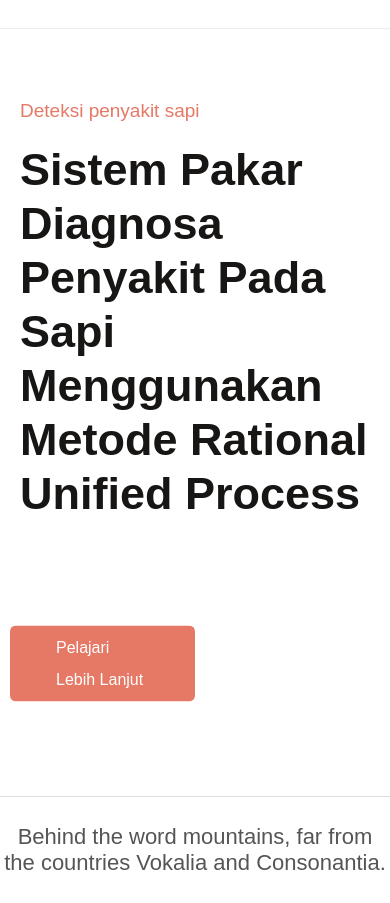
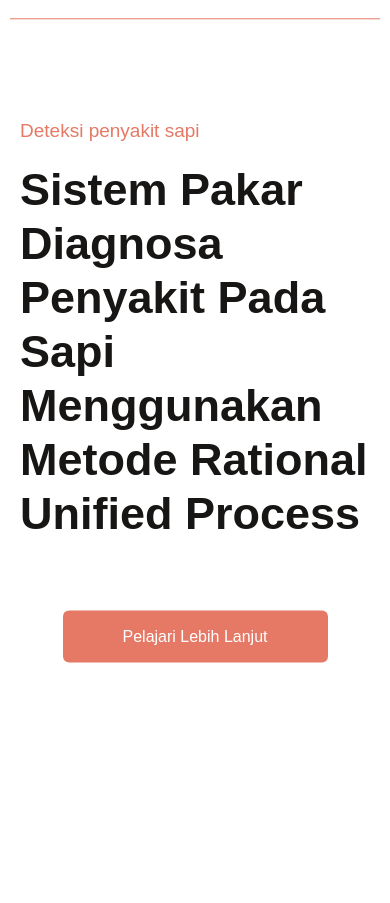
Before and after one commit to diidhul/pnykitsapidimas, a Flask app: page / in a window 390 px wide. Shown: the part 446-1349 px from the top of the page. After the commit the page ends 1109 px from the top, so only its background shows below. Run offline with Flask 3, Linux system fonts and the light colour scheme; parts of the project's set-up code (start-up, migrations or seed data) failed here and were passed over.

Commit message:
commit perbaikan login page

```diff
--- a/Web App/templates/login.html
+++ b/Web App/templates/login.html
@@ -1,6 +1,6 @@
 <!DOCTYPE html>
+<html>
 
-<html>
 <head>
   <title></title>
   <meta content="summary_large_image" name="twitter:card" />
@@ -10,42 +10,294 @@
   <meta content="" name="description" />
   <meta charset="utf-8" />
   <meta content="width=device-width" name="viewport" />
-    <link rel="stylesheet" href="assets\styles.css" />
+  <style>
+    .-row,
+    .-row-content {
+      position: relative;
+    }
+
+    .-button .content {
+      text-align: center;
+    }
+
+    .-row-1,
+    .-row-2,
+    .-row-4,
+    .-row-4 .-row-content {
+      background-color: #fff;
+      background-repeat: no-repeat;
+    }
+
+    body {
+      background-color: #f8f2f0;
+      color: #000;
+      font-family: Arial, Helvetica Neue, Helvetica, sans-serif;
+    }
+
+    a {
+      color: #0068a5;
+    }
+
+    * {
+      box-sizing: border-box;
+    }
+
+    body,
+    h1,
+    p {
+      margin: 0;
+    }
+
+    .-row-content {
+      max-width: 1440px;
+      margin: 0 auto;
+      display: flex;
+    }
+
+    .-row-content.reverse,
+    .-row-content.reverse .-col {
+      -moz-transform: scale(1, -1);
+      -webkit-transform: scale(1, -1);
+      -o-transform: scale(1, -1);
+      -ms-transform: scale(1, -1);
+      transform: scale(1, -1);
+    }
+
+    .-row-content .-col-w3 {
+      flex-basis: 25%;
+    }
+
+    .-row-content .-col-w4 {
+      flex-basis: 33%;
+    }
+
+    .-row-content .-col-w5 {
+      flex-basis: 42%;
+    }
+
+    .-row-content .-col-w8 {
+      flex-basis: 67%;
+    }
+
+    .-row-content .-col-w12 {
+      flex-basis: 100%;
+    }
+
+    .-button a,
+    .-icon .-icon-label-right a {
+      text-decoration: none;
+    }
+
+    .-divider,
+    .-image {
+      overflow: auto;
+    }
+
+    .-divider .center,
+    .-image .-center {
+      margin: 0 auto;
+    }
+
+    .-row-2 .-col-3 .-block-2 {
+      width: 100%;
+    }
+
+    .-icon {
+      display: inline-block;
+      vertical-align: middle;
+    }
+
+    .-icon .-content {
+      display: flex;
+      align-items: center;
+    }
+
+    .-image img {
+      display: block;
+      width: 100%;
+    }
+
+    .-text {
+      overflow-wrap: anywhere;
+    }
+
+    @media (max-width: 768px) {
+      .-row-content:not(.no_stack) {
+        display: block;
+      }
+    }
+
+    .-row-1 .-row-content,
+    .-row-3 .-row-content {
+      background-repeat: no-repeat;
+      color: #000;
+    }
+
+    .-row-1 .-col-1,
+    .-row-1 .-col-2 {
+      padding-bottom: 5px;
+      padding-top: 5px;
+      display: flex;
+      flex-direction: column;
+      justify-content: center;
+    }
+
+    .-row-1 .-col-1 .-block-1 {
+      color: #000;
+      font-family: inherit;
+      font-size: 14px;
+      text-align: left;
+    }
+
+    .-row-1 .-col-2 .-block-1 {
+      padding: 10px;
+      text-align: right;
+    }
+
+    .-row-2 {
+      background-size: auto;
+    }
+
+    .-row-2 .-row-content {
+      background-repeat: no-repeat;
+      background-size: auto;
+      color: #000;
+    }
+
+    .-row-2 .-col-1,
+    .-row-2 .-col-2,
+    .-row-2 .-col-3,
+    .-row-3 .-col-1,
+    .-row-4 .-col-1 {
+      padding-bottom: 5px;
+      padding-top: 5px;
+    }
+
+    .-row-2 .-col-1 .-block-2 {
+      padding-bottom: 15px;
+      padding-left: 20px;
+      padding-right: 10px;
+      text-align: center;
+      width: 100%;
+    }
+
+    .-row-2 .-col-1 .-block-3 {
+      padding: 5px 5px 15px 20px;
+      text-align: center;
+      width: 100%;
+    }
+
+    .-row-2 .-col-1 .-block-5 {
+      padding: 10px;
+      text-align: center;
+    }
+
+    .-row-2 .-col-2 .-block-1,
+    .-row-2 .-col-2 .-block-2 {
+      padding: 10px;
+    }
+
+    .-row-3 {
+      background-image: url("https://app-rsrc.get.io/public/resources/defaultrows/background1.png");
+      background-position: top center;
+      background-repeat: repeat;
+    }
+
+    .-row-3 .-col-1 .-block-1 {
+      padding: 20px;
+    }
+
+    .-row-4 .-row-content {
+      color: #000;
+    }
+
+    .-row-4 .-col-1 .-block-1 {
+      color: #1e0e4b;
+      font-family: Inter, sans-serif;
+      font-size: 15px;
+      padding-bottom: 5px;
+      padding-top: 5px;
+      text-align: center;
+    }
+
+    .-row-1 .-col-1 .-block-1 .-icon-image {
+      padding: 5px 5px 5px 20px;
+    }
+
+    .-row-1 .-col-1 .-block-1 .-icon:not(.-icon-first) .-content,
+    .-row-4 .-col-1 .-block-1 .-icon:not(.-icon-first) .-content {
+      margin-left: 0;
+    }
+
+    .-row-1 .-col-1 .-block-1 .-icon::not(.-icon-last) .-content {
+      margin-right: 0;
+    }
+
+    .-row-4 .-col-1 .-block-1 .-icon-image {
+      padding: 5px 6px 5px 5px;
+    }
+
+    .-row-4 .-col-1 .-block-1 .-icon::not(.-icon-last) .-content {
+      margin-right: 0;
+    }
+  </style>
 </head>
 
 <body>
-    <div class="bee-page-container">
-        <div class="bee-row bee-row-1">
-			<div class="bee-row-content no_stack">
-				<div class="bee-col bee-col-1 bee-col-w4">
-					<div class="bee-block bee-block-1 bee-icons">
-						<div class="bee-icon bee-icon-last">
-							<div class="bee-content">
-								<div class="bee-icon-image"><img height="64px" src="assets\logo.png" width="auto"></div>
+  <div class="-page-container">
+    <div class="-row -row-1">
+      <div class="-row-content no_stack">
+        <div class="-col -col-1 -col-w4">
+          <div class="-block -block-1 -icons">
+            <div class="-icon -icon-last">
+              <div class="-content">
+                <div class="-icon-image">
+                  <img height="64px" src="pnykitsapidimas/Web App/templates/assets/logo.png" width="auto" />
                 </div>
               </div>
             </div>
           </div>
-				<div class="bee-col bee-col-2 bee-col-w8">
-					<div class="bee-block bee-block-1 bee-menu">
-						<nav class="bee-menu"><input class="bee-hamburger-trigger" id="bee-hamburger-memu-r0c1m0" type="checkbox"><label class="bee-hamburger-controls" for="bee-hamburger-memu-r0c1m0"><span class="bee-hamburger-open"></span><span class="bee-hamburger-close"></span></label>
-							<ul class="bee-horizontal with-bee-hamburger">
-								<li><a href="/main" class="tmbl-login" target="_self" title="" onclick="window.location.href='/main';">Login</a></li>
-							</ul>
-						</nav>
+        </div>
+        <div class="-col -col-2 -col-w8">
+          <div class="-block -block-1 -button">
+            <div class="-button-content" style="
+                  font-size: 18px;
+                  background-color: #e57965;
+                  border-bottom: 0px solid transparent;
+                  border-left: 0px solid transparent;
+                  border-radius: 6px;
+                  border-right: 0px solid transparent;
+                  border-top: 0px solid transparent;
+                  color: #ffffff;
+                  direction: ltr;
+                  font-family: inherit;
+                  font-weight: 400;
+                  max-width: 100%;
+                  padding-bottom: 5px;
+                  padding-left: 20px;
+                  padding-right: 20px;
+                  padding-top: 5px;
+                  width: auto;
+                  display: inline-block;
+                ">
+              <span style="
+                    word-break: break-word;
+                    font-size: 18px;
+                    line-height: 200%;
+                  ">Login</span>
             </div>
           </div>
         </div>
       </div>
-      <div class="bee-row bee-row-2">
-        <div class="bee-row-content reverse">
-          <div class="bee-col bee-col-1 bee-col-w5">
-            <div class="bee-block bee-block-1 bee-spacer">
+    </div>
+    <div class="-row -row-2">
+      <div class="-row-content reverse">
+        <div class="-col -col-1 -col-w5">
+          <div class="-block -block-1 -spacer">
             <div class="spacer" style="height: 60px"></div>
           </div>
-            <div class="bee-block bee-block-2 bee-heading">
-              <h1
-                style="
+          <div class="-block -block-2 -heading">
+            <h1 style="
                   color: #e57965;
                   direction: ltr;
                   font-family: Arial, Helvetica Neue, Helvetica, sans-serif;
@@ -56,14 +308,12 @@
                   text-align: left;
                   margin-top: 0;
                   margin-bottom: 0;
-                "
-              >
+                ">
               <span class="tinyMce-placeholder">Deteksi penyakit sapi </span>
             </h1>
           </div>
-            <div class="bee-block bee-block-3 bee-heading">
-              <h1
-                style="
+          <div class="-block -block-3 -heading">
+            <h1 style="
                   color: #171614;
                   direction: ltr;
                   font-family: Arial, Helvetica Neue, Helvetica, sans-serif;
@@ -74,79 +324,69 @@
                   text-align: left;
                   margin-top: 0;
                   margin-bottom: 0;
-                "
-              >
-                <span class="tinyMce-placeholder"
-                  >Sistem Pakar Diagnosa Penyakit Pada Sapi Menggunakan Metode
-                  Rational Unified Process</span
-                >
+                ">
+              <span class="tinyMce-placeholder">Sistem Pakar Diagnosa Penyakit Pada Sapi Menggunakan Metode
+                Rational Unified Process</span>
             </h1>
           </div>
-            <div class="bee-block bee-block-4 bee-spacer">
+          <div class="-block -block-4 -spacer">
             <div class="spacer" style="height: 45px"></div>
           </div>
-            <div class="bee-block bee-block-5 bee-button"><a class="bee-button-content" href="www.example.com" style="font-size: 16px; background-color: #e57965; border-bottom: 1px solid transparent; border-left: 1px solid transparent; border-radius: 6px; border-right: 1px solid transparent; border-top: 1px solid transparent; color: #ffffff; direction: ltr; font-family: inherit; font-weight: 400; max-width: 50%; padding-bottom: 5px; padding-left: 45px; padding-right: 45px; padding-top: 5px; width: auto; display: inline-block;" target="_self"><span style="word-break: break-word; font-size: 16px; line-height: 200%;">Pelajari Lebih Lanjut</span></a></div>
-            <div class="bee-block bee-block-6 bee-spacer">
+          <div class="-block -block-5 -button">
+            <div class="-button-content" style="
+                  font-size: 16px;
+                  background-color: #e57965;
+                  border-bottom: 0px solid transparent;
+                  border-left: 0px solid transparent;
+                  border-radius: 6px;
+                  border-right: 0px solid transparent;
+                  border-top: 0px solid transparent;
+                  color: #ffffff;
+                  direction: rtl;
+                  font-family: inherit;
+                  font-weight: 400;
+                  letter-spacing: 0px;
+                  max-width: 100%;
+                  padding-bottom: 10px;
+                  padding-left: 60px;
+                  padding-right: 60px;
+                  padding-top: 10px;
+                  width: auto;
+                  display: inline-block;
+                ">
+              <span style="
+                    word-break: break-word;
+                    font-size: 16px;
+                    line-height: 200%;
+                    letter-spacing: normal;
+                  ">Pelajari Lebih Lanjut</span>
+            </div>
+          </div>
+          <div class="-block -block-6 -spacer">
             <div class="spacer" style="height: 70px"></div>
           </div>
         </div>
-          <div class="bee-col bee-col-2 bee-col-w3">
-            <div class="bee-block bee-block-1 bee-divider">
+        <div class="-col -col-2 -col-w3">
+          <div class="-block -block-1 -divider">
+            <div class="center -separator" style="border-top: 1px solid #e57965; width: 100%"></div>
+          </div>
+          <div class="-block -block-2 -divider">
             <div class="spacer" style="height: 0px"></div>
           </div>
-            <div class="bee-block bee-block-2 bee-divider">
-              <div
-                class="center bee-separator"
-                style="border-top: 1px solid #dddddd; width: 100%"
-              ></div>
         </div>
-          </div>
-          <div class="bee-col bee-col-3 bee-col-w4">
-            <div class="bee-block bee-block-1 bee-spacer">
+        <div class="-col -col-3 -col-w4">
+          <div class="-block -block-1 -spacer">
             <div class="spacer" style="height: 60px"></div>
           </div>
-            <div class="bee-block bee-block-2 bee-image">
-              <img
-                alt="Sapi Sehat Ente Senang"
-                class="bee-center bee-fixedwidth bee-fullwidthOnMobile"
+          <div class="-block -block-2 -image">
+            <img alt="Sapi Sehat Ente Senang" class="-center -fixedwidth -fullwidthOnMobile"
               src="https://img.freepik.com/free-photo/fun-3d-cartoon-cow-with-mask_183364-80084.jpg?w=740&t=st=1698893774~exp=1698894374~hmac=2ca0a93283ef5ff898d56732b80ad46c55492c92fb1be0946cd27d845234f8c8"
-                style="max-width: 480px"
-              />
-            </div>
-          </div>
-        </div>
-      </div>
-      <div class="bee-row bee-row-3">
-
-        <div class="bee-row-content">
-          <div class="bee-col bee-col-1 bee-col-w12">
-            <div class="bee-block bee-block-1 bee-divider">
-              <div
-                class="center bee-separator"
-                style="border-top: 1px solid #dddddd; width: 100%"
-              ></div>
-            </div>
-            <div class="bee-block bee-block-2 bee-text">
-              <div
-                class="bee-text-content"
-                style="
-                  line-height: 120%;
-                  font-size: 12px;
-                  font-family: inherit;
-                  color: #555555;
-                "
-              >
-                <p
-                  style="font-size: 22px; line-height: 26px; text-align: center"
-                >
-                  Behind the word mountains, far from the countries Vokalia and
-                  Consonantia.
-                </p>
+              style="max-width: 480px" />
           </div>
         </div>
       </div>
     </div>
   </div>
-    </div>
+
 </body>
 </html>
--- a/Web App/templates/main.html
+++ b/Web App/templates/main.html
@@ -10,7 +10,8 @@
     <meta content="" name="description" />
     <meta charset="utf-8" />
     <meta content="width=device-width" name="viewport" />
-    <style>
+    <link rel="stylesheet" href="pnykitsapidimas/Web App/templates/assets/styles.css" />
+    <!-- <style>
       .bee-row,
       .bee-row-content {
         position: relative;
@@ -389,7 +390,7 @@
         .bee-icon::not(.bee-icon-last)
         .bee-content {
         margin-right: 0;
-      }
+      } -->
 
     </style>
   </head>
```
Also changed, not shown: README.md, Web App/api.py (line endings or trailing spaces), Web App/main.py (line endings or trailing spaces), Web App/templates/assets/styles.css (line endings or trailing spaces), Web App/templates/index.html (line endings or trailing spaces), Web App/templates/result.html (line endings or trailing spaces), modal-login.html (line endings or trailing spaces). Lines whose indentation alone changed are shown as unchanged.
